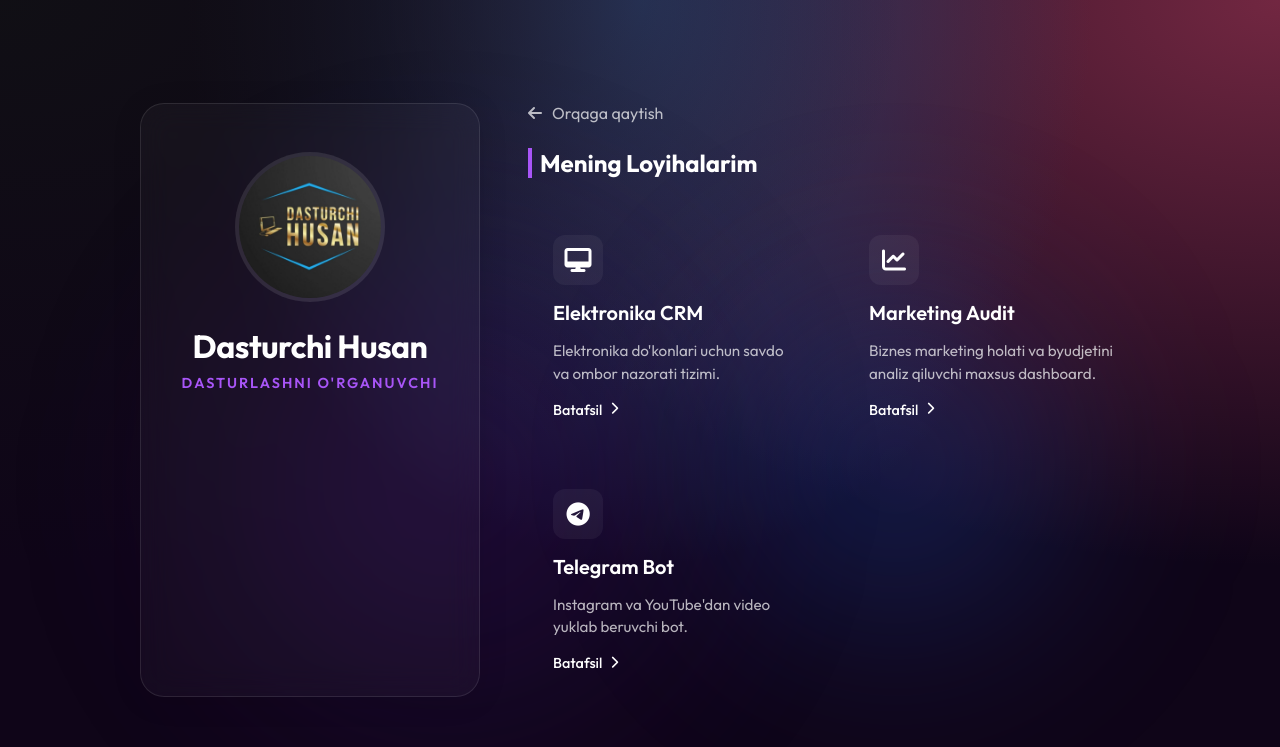
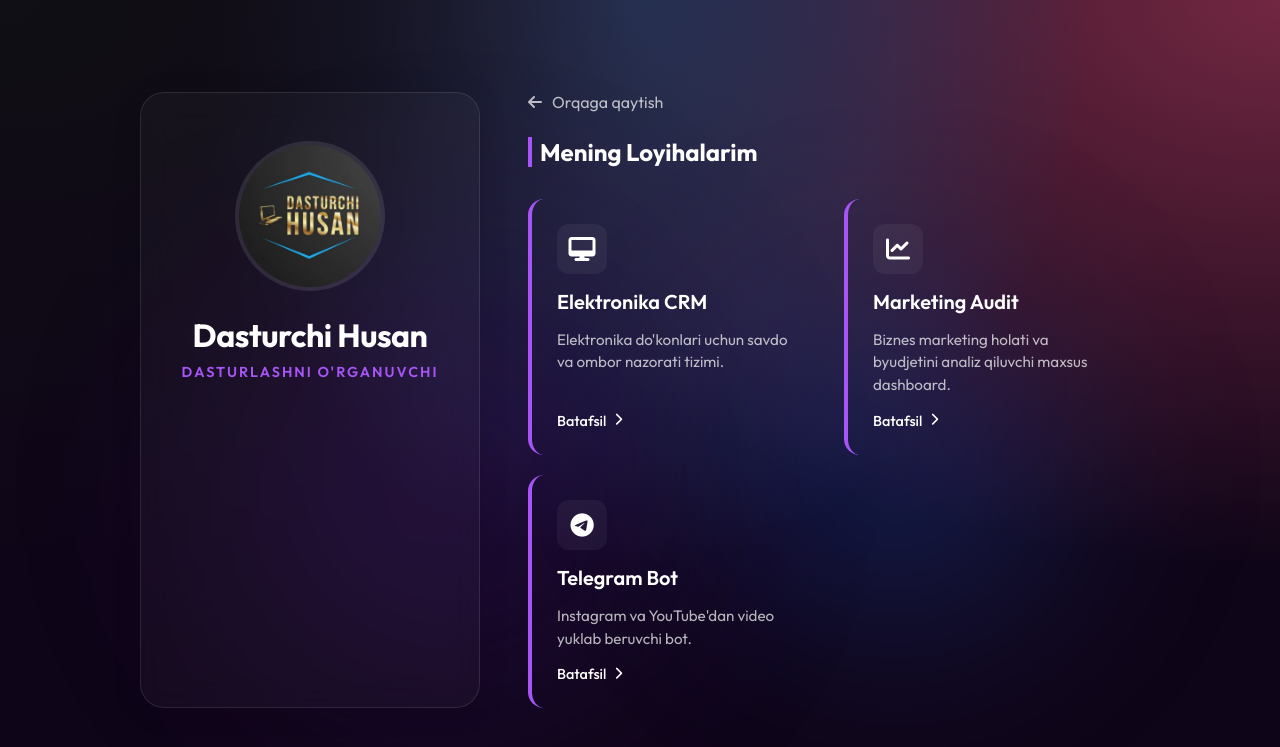
Before and after one commit to husanboy7006/link-hub, a Flask app: page /portfolio in a window 1280 px wide. Shown: the top 747 px of the page. Run offline with Flask 3, Linux system fonts and the light colour scheme.

Commit message:
Add purple left border to portfolio cards

```diff
--- a/templates/portfolio.html
+++ b/templates/portfolio.html
@@ -34,6 +34,8 @@
         .project-card {
             background: var(--card-bg);
             border: 1px solid var(--border-color);
+            border-left: 4px solid #a855f7;
+            /* Purple left border */
             border-radius: 16px;
             padding: 25px;
             text-decoration: none;
```
